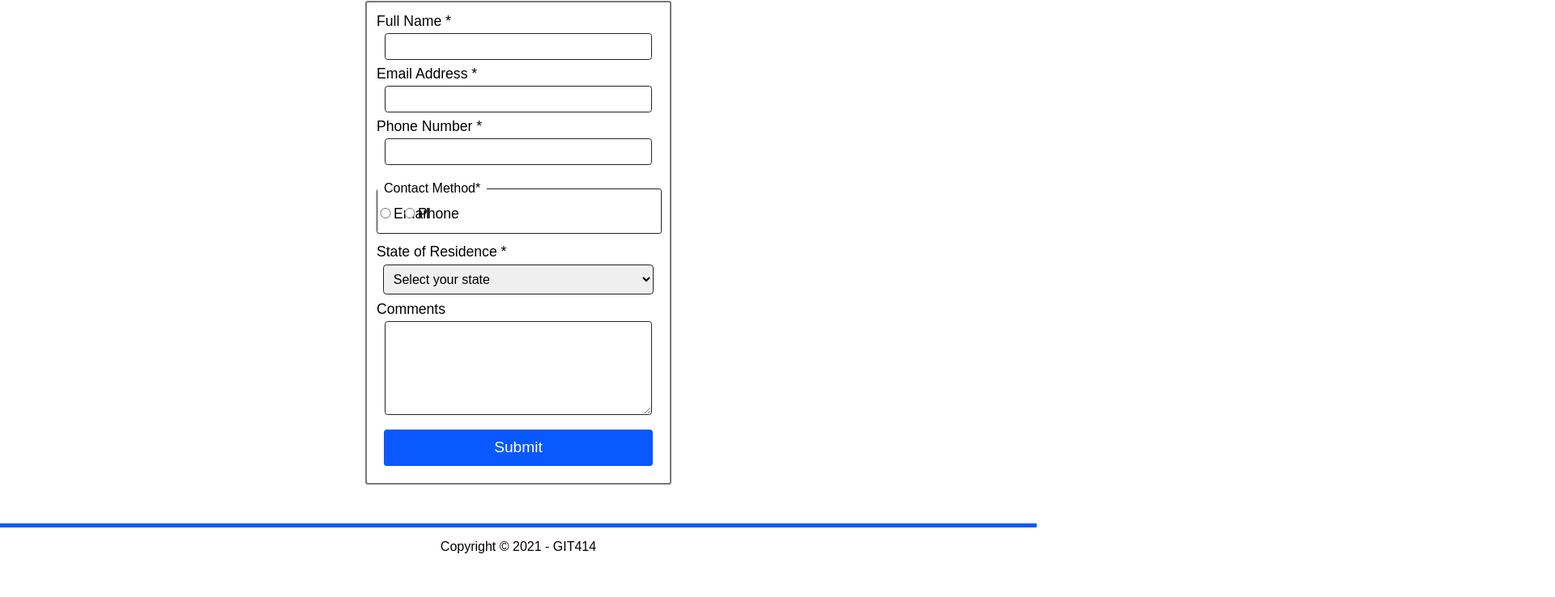
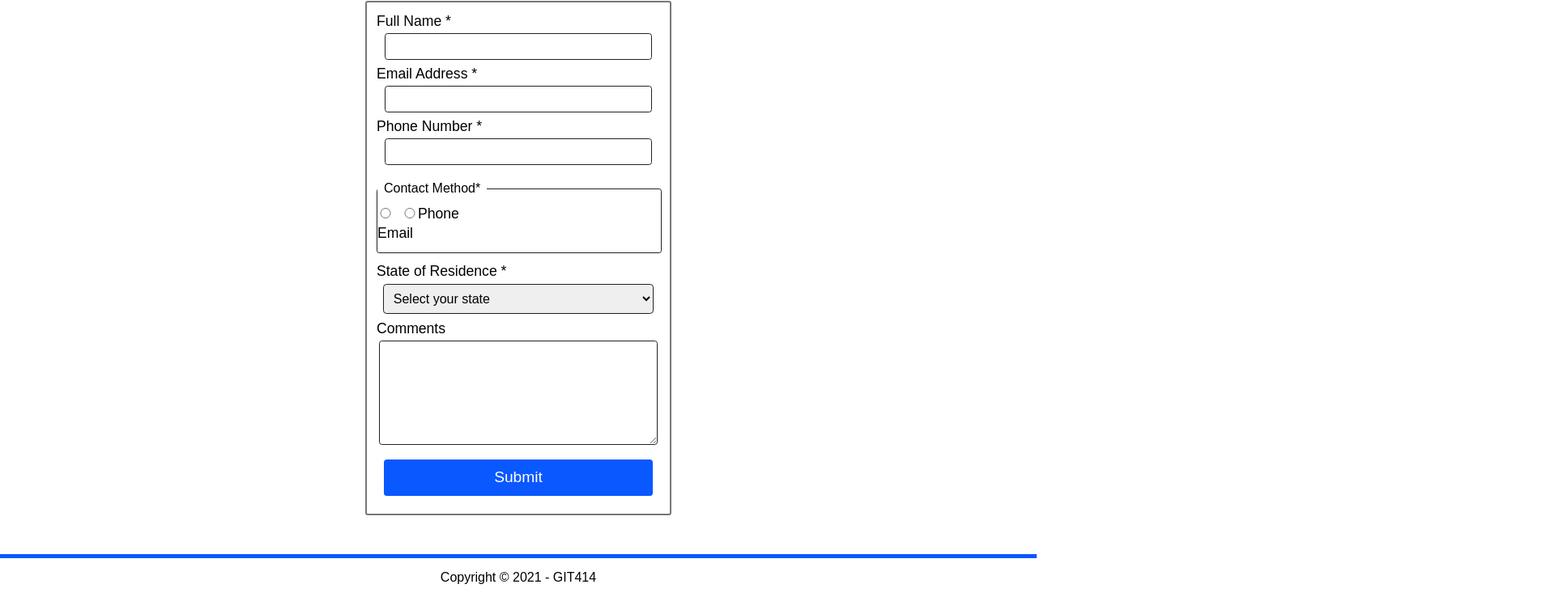
Before and after one commit to Aekayy/accessible-assignment, a plain HTML site: page index.html in a window 1280 px wide. Shown: the part 694-1432 px from the top of the page at 81% size, 1920 px wide, since content can reach past the window. Before the commit the page ends 1394 px from the top, so only its background shows below. Drawn offline with Linux system fonts and the light colour scheme.

Commit message:
styles.css

```diff
--- a/styles.css
+++ b/styles.css
@@ -232,7 +232,7 @@ legend{
 
 fieldset label{
 	display: inline;
-	width: 100000%;
+	width: 100%;
 }
 
 fieldset input{
@@ -252,7 +252,7 @@ textarea{
 	width: 90%;
 	height: 100px;
 	margin: 0.25em auto 0.5em auto;
-	padding: 0.5em;
+	padding: 1em;
 }
 
 input[type="radio"]{
```
